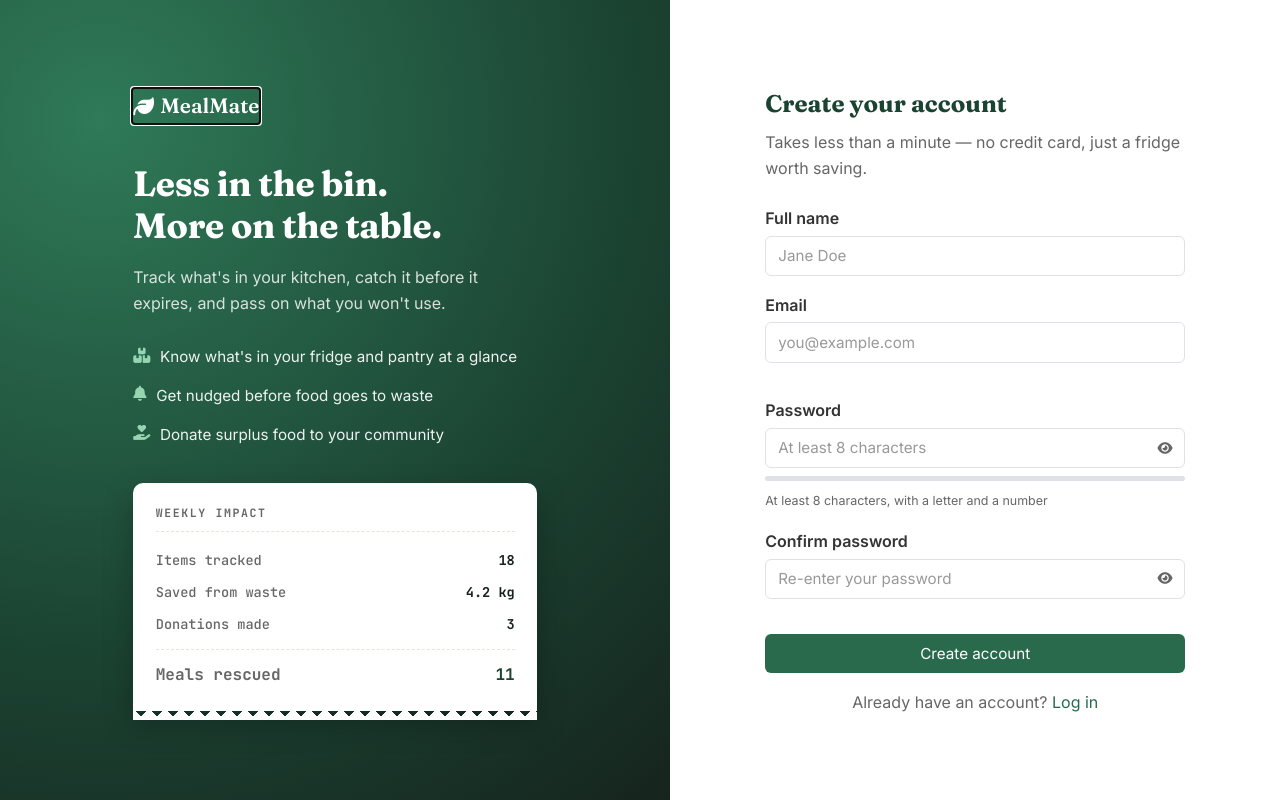
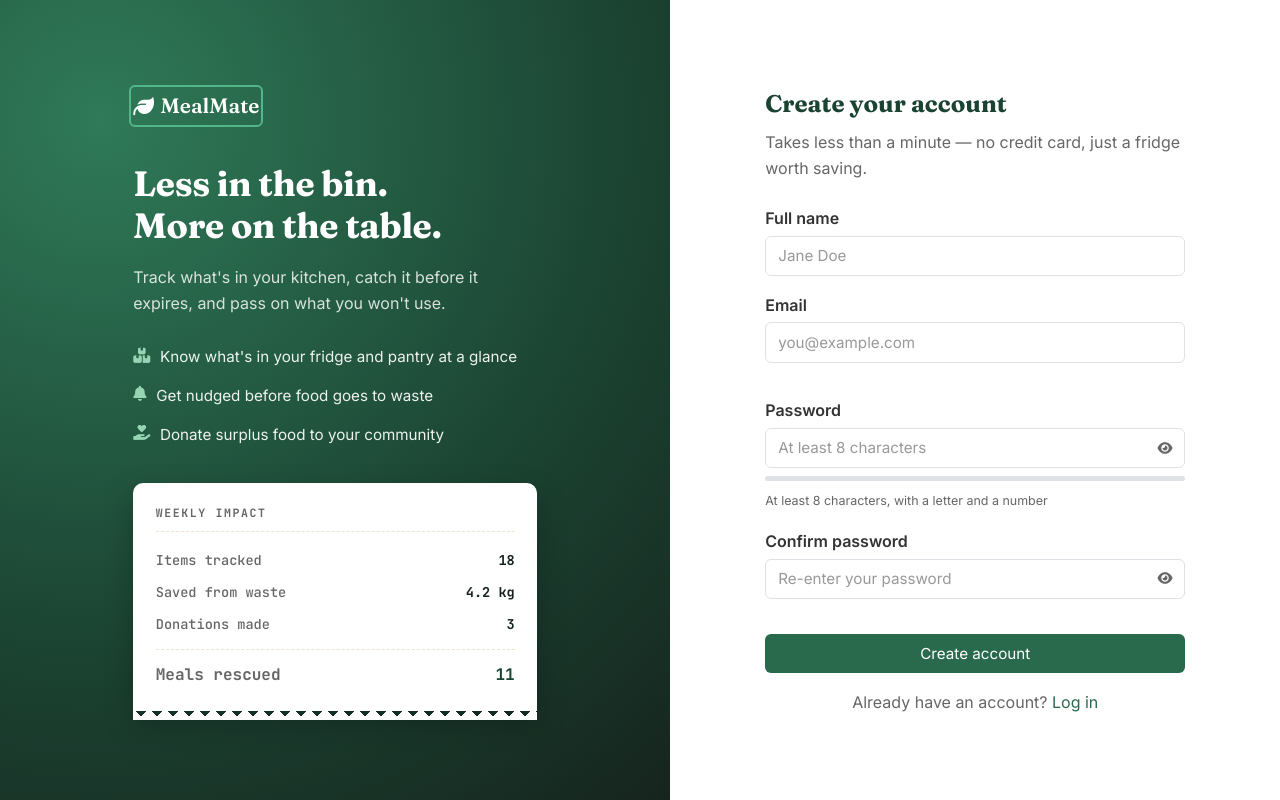
Before and after one commit to CyrusX10/mealmate-app, a PHP site: page /auth/register.php in a window 1280 px wide, with the restyled element focused. Run offline with PHP 8.4, Linux system fonts and the light colour scheme.

Commit message:
a11y: add focus-visible outline for keyboard navigation

```diff
--- a/css/style.css
+++ b/css/style.css
@@ -56,6 +56,12 @@ h3 { font-size: 1.25rem; }
 
 a { color: var(--primary); text-decoration: none; transition: color 0.2s; }
 a:hover { color: var(--accent); text-decoration: underline; }
+
+a:focus-visible {
+    outline: 2px solid var(--accent);
+    outline-offset: 2px;
+    border-radius: 2px;
+}
 
 .container {
     max-width: 1200px;
```
